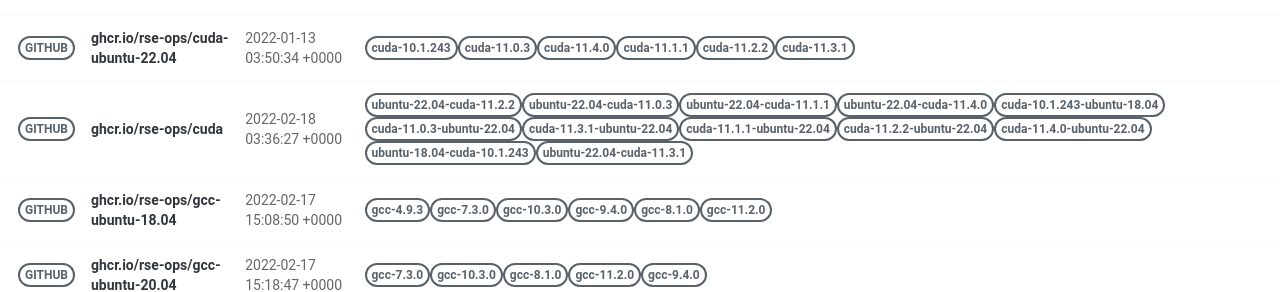
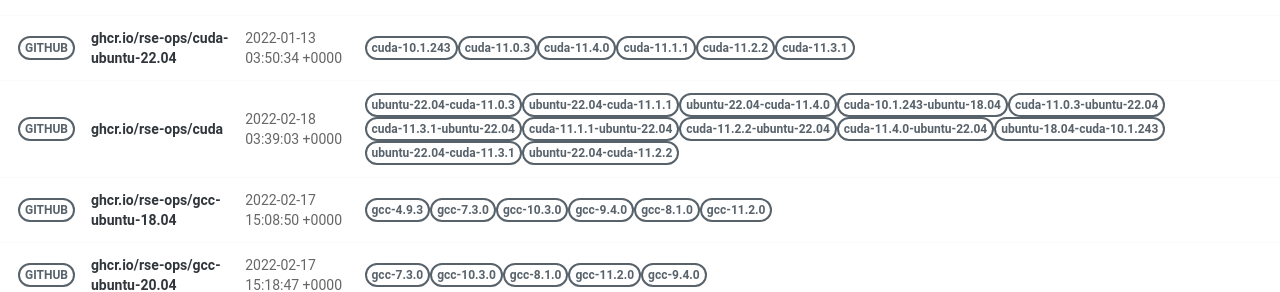
Before and after one commit to rse-ops/docker-images, a Jekyll site: the page built from pages/index.md, in a window 1280 px wide. Shown: the part 414-706 px from the top of the page. Built offline with Jekyll 4.4.1, drawn with Linux system fonts in a browser that asks for light colours; nearby versions of some CDN libraries; part of the change alters nothing that is shown.

Commit message:
Automated push to update library 2022-02-18

```diff
--- a/_library/ghcr.io-rse-ops-cuda.md
+++ b/_library/ghcr.io-rse-ops-cuda.md
@@ -1,14 +1,11 @@
 ---
 layout: container
 name: ghcr.io/rse-ops/cuda
-updated_at: 2022-02-18 03:36:27.501011
+updated_at: 2022-02-18 03:39:03.620138
 
 
 container_url: https://github.com/orgs/rse-ops/packages/container/package/cuda
 versions:
- - tag: ubuntu-22.04-cuda-11.2.2
-   dockerfile: https://github.com/rse-ops/docker-images/blob/main/ubuntu/cuda/Dockerfile
-   manifest: https://crane.ggcr.dev/manifest/ghcr.io/rse-ops/cuda:ubuntu-22.04-cuda-11.2.2
  - tag: ubuntu-22.04-cuda-11.0.3
    dockerfile: https://github.com/rse-ops/docker-images/blob/main/ubuntu/cuda/Dockerfile
    manifest: https://crane.ggcr.dev/manifest/ghcr.io/rse-ops/cuda:ubuntu-22.04-cuda-11.0.3
@@ -42,5 +39,8 @@ versions:
  - tag: ubuntu-22.04-cuda-11.3.1
    dockerfile: https://github.com/rse-ops/docker-images/blob/main/ubuntu/cuda/Dockerfile
    manifest: https://crane.ggcr.dev/manifest/ghcr.io/rse-ops/cuda:ubuntu-22.04-cuda-11.3.1
+ - tag: ubuntu-22.04-cuda-11.2.2
+   dockerfile: https://github.com/rse-ops/docker-images/blob/main/ubuntu/cuda/Dockerfile
+   manifest: https://crane.ggcr.dev/manifest/ghcr.io/rse-ops/cuda:ubuntu-22.04-cuda-11.2.2
 
 ---
```
